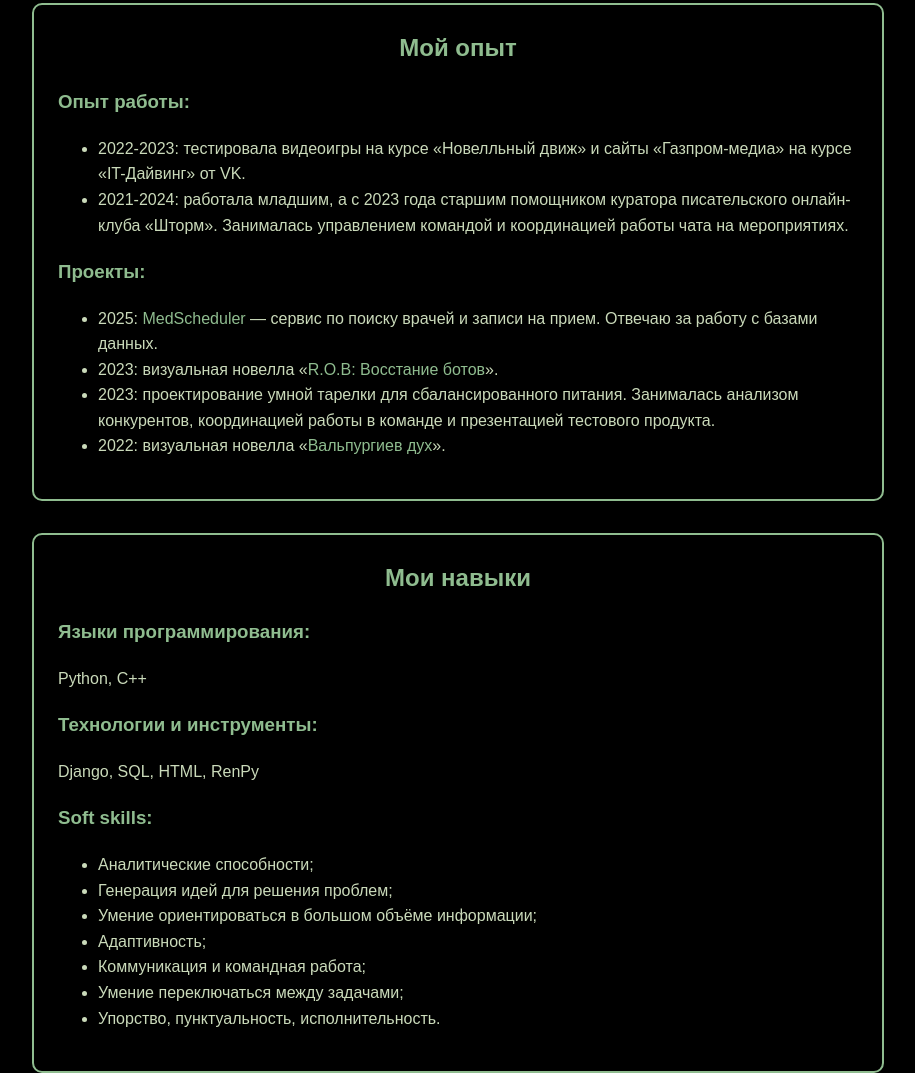
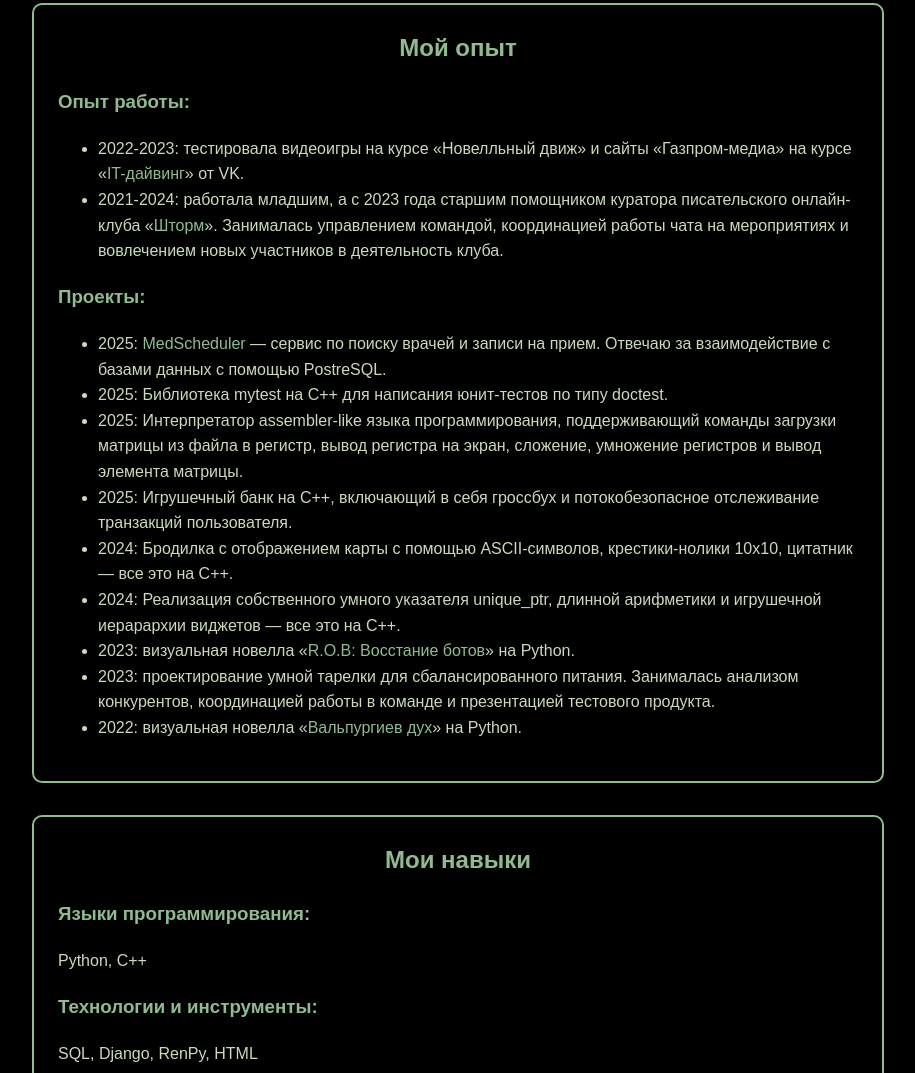
Before and after one commit to SanriaArgos/SanriaArgos.github.io, a plain HTML site: page index.html in a window 1280 px wide. Shown: the part 1716-2789 px from the top of the page, without its empty margins (182-1097 px from the left). Drawn offline with Linux system fonts and the light colour scheme.

Commit message:
Update index.html

```diff
--- a/index.html
+++ b/index.html
@@ -53,7 +53,7 @@
       <p>Направление: прикладная математика и информатика</p>
 
       <h3>Школа: МБОУ «Губернаторский лицей 101 имени Ю. И. Латышева», Ульяновск</h3>
-      <p>Года обучения: 2021-2024</p>
+      <p>Годы обучения: 2021-2024</p>
       <p>Направление: техническое</p>
       <h3>Курсы:</h3>
       <ul>
@@ -67,22 +67,37 @@
       <h2>Мой опыт</h2>
       <h3>Опыт работы:</h3>
       <ul>
-        <li>2022-2023: тестировала видеоигры на курсе «Новелльный движ» и сайты «Газпром-медиа» на курсе «IT-Дайвинг» от VK.</li>
-        <li>2021-2024: работала младшим, а с 2023 года старшим помощником куратора писательского онлайн-клуба «Шторм». Занималась управлением командой и координацией работы чата на мероприятиях.</li>
+        <li>2022-2023: тестировала видеоигры на курсе «Новелльный движ» и сайты «Газпром-медиа» на курсе «<a href="https://vk.com/itdivingvk" target="_blank">IT-дайвинг</a>» от VK.</li>
+        <li>2021-2024: работала младшим, а с 2023 года старшим помощником куратора писательского онлайн-клуба «<a href="https://stormtext.me/storm" target="_blank">Шторм</a>». Занималась управлением командой, координацией работы чата на мероприятиях и вовлечением новых участников в деятельность клуба.</li>
       </ul>
       <h3>Проекты:</h3>
       <ul>
         <li>
-          2025: <a href="https://github.com/SanriaArgos/MedScheduler" target="_blank">MedScheduler</a> — сервис по поиску врачей и записи на прием. Отвечаю за работу с базами данных.
+          2025: <a href="https://github.com/SanriaArgos/MedScheduler" target="_blank">MedScheduler</a> — сервис по поиску врачей и записи на прием. Отвечаю за взаимодействие с базами данных с помощью PostreSQL.
         </li>
         <li>
-          2023: визуальная новелла «<a href="https://vk.com/wall230441658_5492" target="_blank">R.O.B: Восстание ботов</a>».
+          2025: Библиотека mytest на C++ для написания юнит-тестов по типу doctest.
+        </li>
+        <li>
+          2025: Интерпретатор assembler-like языка программирования, поддерживающий команды загрузки матрицы из файла в регистр, вывод регистра на экран, сложение, умножение регистров и вывод элемента матрицы.
+        </li>
+        <li>
+          2025: Игрушечный банк на C++, включающий в себя гроссбух и потокобезопасное отслеживание транзакций пользователя.
+        </li>
+        <li>
+          2024: Бродилка с отображением карты с помощью ASCII-символов, крестики-нолики 10х10, цитатник — все это на C++.
+        </li>
+        <li>
+          2024: Реализация собственного умного указателя unique_ptr, длинной арифметики и игрушечной иерарархии виджетов — все это на C++.
+        </li>
+        <li>
+          2023: визуальная новелла «<a href="https://vk.com/wall230441658_5492" target="_blank">R.O.B: Восстание ботов</a>» на Python.
         </li>
         <li>
           2023: проектирование умной тарелки для сбалансированного питания. Занималась анализом конкурентов, координацией работы в команде и презентацией тестового продукта.
         </li>
         <li>
-          2022: визуальная новелла «<a href="https://vk.com/wall230441658_4590" target="_blank">Вальпургиев дух</a>».
+          2022: визуальная новелла «<a href="https://vk.com/wall230441658_4590" target="_blank">Вальпургиев дух</a>» на Python.
         </li>
       </ul>
     </section>
@@ -92,7 +107,7 @@
       <h3>Языки программирования:</h3>
       <p>Python, C++</p>
       <h3>Технологии и инструменты:</h3>
-      <p>Django, SQL, HTML, RenPy</p>
+      <p>SQL, Django, RenPy, HTML</p>
       <h3>Soft skills:</h3>
       <ul>
         <li>Аналитические способности;</li>
@@ -108,7 +123,7 @@
     <section id="additional" class="frame hidden">
       <h2>Дополнительная информация</h2>
       <p>Знание языков: русский, английский</p>
-      <p>Увлечения: разработка видеоигр, работа в Photoshop</p>
+      <p>Увлечения: разработка видеоигр, работа с Photoshop</p>
     </section>
   </div>
 
```
